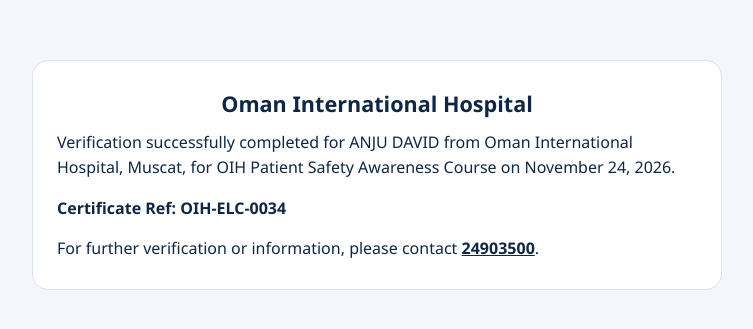
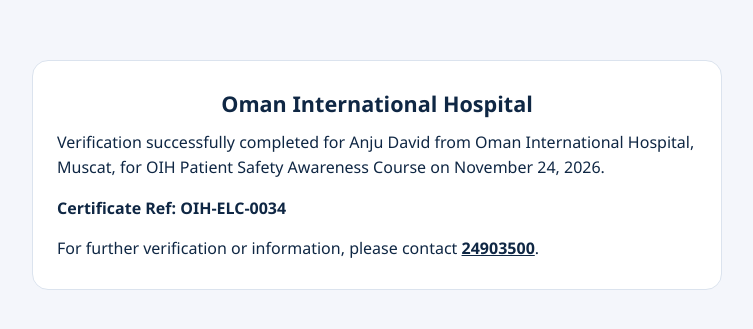
Before and after one commit to sudheepnbr/eams-certificates, a plain HTML site: page v/725f559c45057696adc5ba1afbaa8fb6.html in a window 1280 px wide. Shown: the part 225-554 px from the top of the page, without its empty margins (263-1016 px from the left). Drawn offline with Linux system fonts and the light colour scheme.

Commit message:
Publish verification for OIH-ELC-0034

```diff
--- a/v/725f559c45057696adc5ba1afbaa8fb6.html
+++ b/v/725f559c45057696adc5ba1afbaa8fb6.html
@@ -17,7 +17,7 @@
 <body>
   <main>
     <h1>Oman International Hospital</h1>
-    <p>Verification successfully completed for ANJU DAVID from Oman International Hospital, Muscat, for OIH Patient Safety Awareness Course on November 24, 2026.</p>
+    <p>Verification successfully completed for Anju David from Oman International Hospital, Muscat, for OIH Patient Safety Awareness Course on November 24, 2026.</p>
     <p class="ref">Certificate Ref: OIH-ELC-0034</p>
     <p class="phone">For further verification or information, please contact <a href="tel:+96824903500">24903500</a>.</p>
   </main>
```
